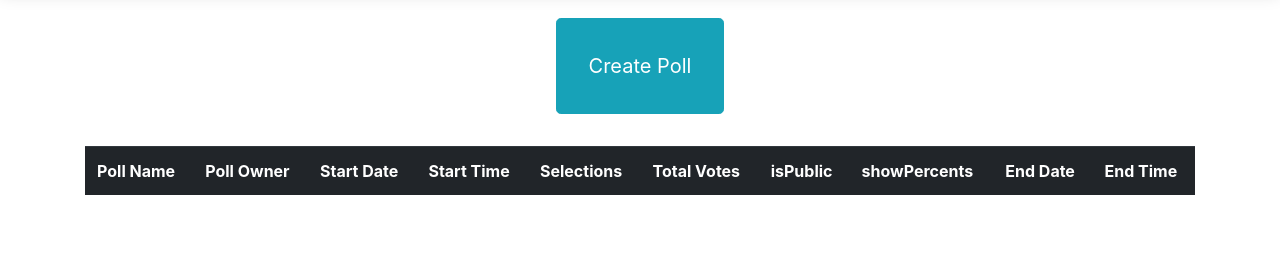
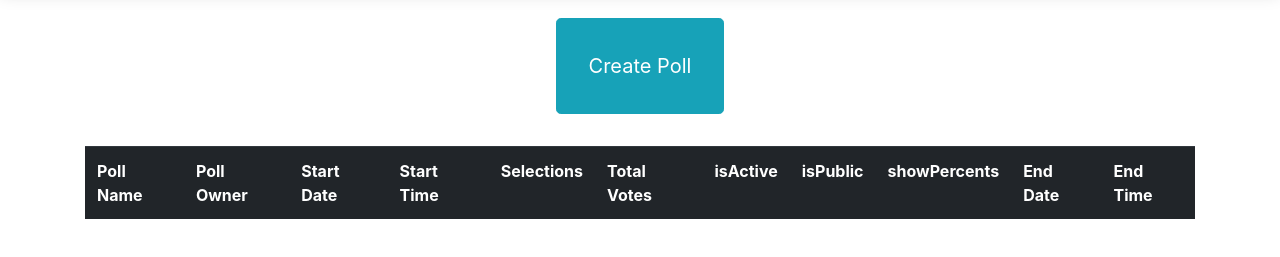
Before and after one commit to Team7SoftwareConstruction/VotingPollSystem, a website built with webpack: page dist/polls.html in a window 1280 px wide. Shown: the part 105-362 px from the top of the page. Built offline with nearby package versions, Linux system fonts and the light colour scheme; some packages are replaced by stand-ins of ours; no server answers; the database is empty.

Commit message:
Fixed Poll Table to have Active and added more photos

```diff
--- a/src/polls.js
+++ b/src/polls.js
@@ -5,7 +5,7 @@ import { addDoc } from "firebase/firestore";
 import { logged_user, updateUserDoc } from "./auth";
 import { addTableData, displayModal, pollsRef } from "./database";
 
-const colNames = ['pollName', 'owner', 'startDate', 'startTime', 'selections', 'totalVotes', 'public', 'viewPercent', 'endDate', 'endTime'];
+const colNames = ['pollName', 'owner', 'startDate', 'startTime', 'selections', 'totalVotes', 'active', 'public', 'viewPercent', 'endDate', 'endTime'];
 
 addTableData(pollsRef, 'pollsTable', colNames);
 
```
Also changed, not shown: dist/polls.html, prototypePhotos/PollActivityBar.jpg (added), prototypePhotos/accountTestingDatabase.jpg (added), prototypePhotos/pollTestingDatabase.jpg (added), 1 other file.
